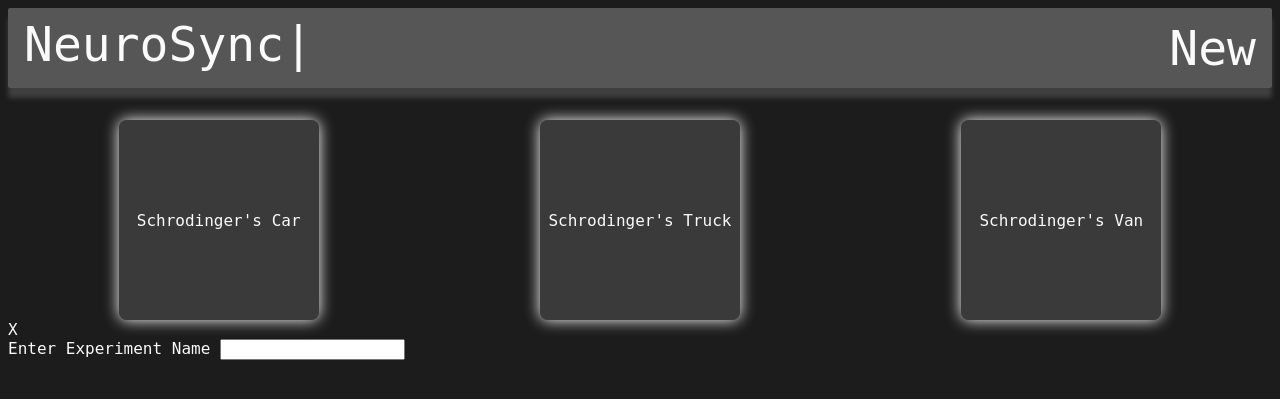
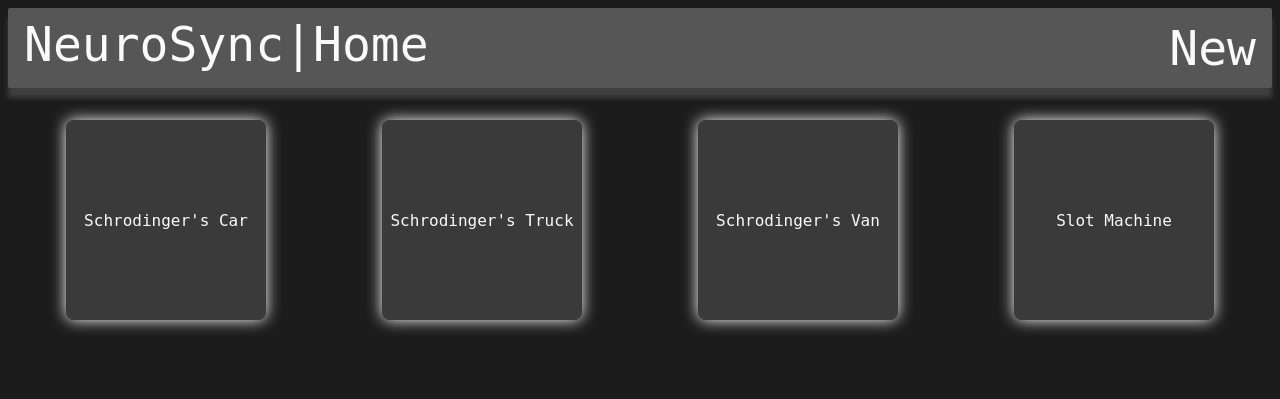
Before and after one commit to orlando-o/NeuroSync, a Flask app: page / in a window 1280 px wide. Shown: the top 399 px of the page. Run offline with Flask 3, Linux system fonts and the light colour scheme.

Commit message:
sweet bananza support

```diff
--- a/application/main.py
+++ b/application/main.py
@@ -10,14 +10,23 @@ model = Model()
 model.set_current_experiment("Schrodinger's Car"),
 model.set_current_experiment("Schrodinger's Truck"),
 model.set_current_experiment("Schrodinger's Van")
-experiments = model.get_all_exps()
+experiments = None
 
 @app.route("/")
 def index():
+    experiments = model.get_all_exps()
+    return render_template("index.html", experiments=experiments)
+
+@app.route("/addExperiment")
+def add_experiment():
+    newExperiment = request.args.get("name")
+    model.set_current_experiment(newExperiment)
+    experiments = model.get_all_exps()
     return render_template("index.html", experiments=experiments)
 
 @app.route("/experimentView")
 def experiment_view():
+    experiments = model.get_all_exps()
     experimentID = request.args.get("exp") # gets querystring ie: /experimentView?exp=EXPERIMENT-ID
     experiment = None
     for exp in experiments:
--- a/res/exp_data.csv
+++ b/res/exp_data.csv
@@ -4,3 +4,4 @@ Schrodinger's Car,0,
 Schrodinger's Truck,0,
 
 Schrodinger's Van,0,
+Slot Machine,0,
--- a/static/js/index.js
+++ b/static/js/index.js
@@ -1,21 +1,32 @@
 document.addEventListener("DOMContentLoaded", function() {
-    var addExperiment = document.querySelector(".addExperiment");
+    var addButton = document.querySelector(".addExperiment");
+    addButton.addEventListener("click", openPopUp);
+    var exitButton = document.querySelector(".exitButton");
+    exitButton.addEventListener("click", closePopUp);
+    var complete = document.querySelector(".complete");
+    complete.addEventListener("click", addExperiment);
     var experiments = document.querySelectorAll(".experiment");
     experiments.forEach(exp => {
         exp.addEventListener("click", displayExperiment);
     });
-    addExperiment.addEventListener("click", addExperiment);
 
 });
 
 function addExperiment(){
-    var popUp = document.createElement("div");
-    var exitButton = document.createElement("div");
-    var prompt = document.createElement("div");
-    var nameWindow = document.createElement("")
+    var name = document.querySelector("#nameWindow").value;
+    window.location.href = "./addExperiment?name=" + name;
+    closePopUp();
+}
 
-    exitButton.append("X");
-    prompt.append("Enter Experiment Name:")
+function closePopUp(){
+    var screenCover = document.querySelector(".screenCover");
+    screenCover.style.visibility = "hidden";
+}
+
+function openPopUp(){
+    var screenCover = document.querySelector(".screenCover");
+    screenCover.style.visibility = "visible";
+
 }
 
 function displayExperiment(event) {
--- a/static/styles/index.css
+++ b/static/styles/index.css
@@ -62,8 +62,35 @@
   transform: translate3d(2px, 2px, 2px);
 }
 
-.addExperiment:active {
+.addExperiment:active,
+.exitButton:active {
   transform: translate3d(1px, 1px, 1px);
+}
+
+.popUp {
+  position: fixed;
+  width: 40vw;
+  height: 20vh;
+  padding: 0.7vw;
+  top: 40%;
+  left: 30%;
+  box-shadow: 0 0 15px var(--headerColour);
+  border-radius: 10px;
+  background-color: var(--headerColour);
+  display: flex;
+  flex-direction: column;
+  justify-content: space-between;
+  font-size: 2.5vh;
+}
+
+.screenCover {
+  visibility: hidden;
+  width: 200%;
+  height: 200%;
+  position: fixed;
+  top: 0%;
+  left: 0%;
+  background-color: rgba(0, 0, 0, 0.8);
 }
 
 .version {
--- a/view/templates/index.html
+++ b/view/templates/index.html
@@ -18,6 +18,7 @@
       <div>
         <div class="headerText">NeuroSync</div>
         <div class="line">|</div>
+        <div>Home</div>
       </div>
       <div class="addExperiment">New</div>
     </div>
@@ -26,12 +27,14 @@
       <div class="experiment">{{ experiment }}</div>
       {% endfor %}
     </div>
-
-    <div class="popUp">
-      <div class="exitButton">X</div>
-      <div>
-        <label for="nameWindow">Enter Experiment Name</label>
-        <input type="search" id="nameWindow" name="nameWindow" />
+    <div class="screenCover">
+      <div class="popUp">
+        <div class="exitButton">X</div>
+        <div>
+          <label for="nameWindow">Enter Experiment Name</label>
+          <input type="search" id="nameWindow" name="nameWindow" />
+        </div>
+        <button type="submit" class="complete">Complete</button>
       </div>
     </div>
   </body>
```
